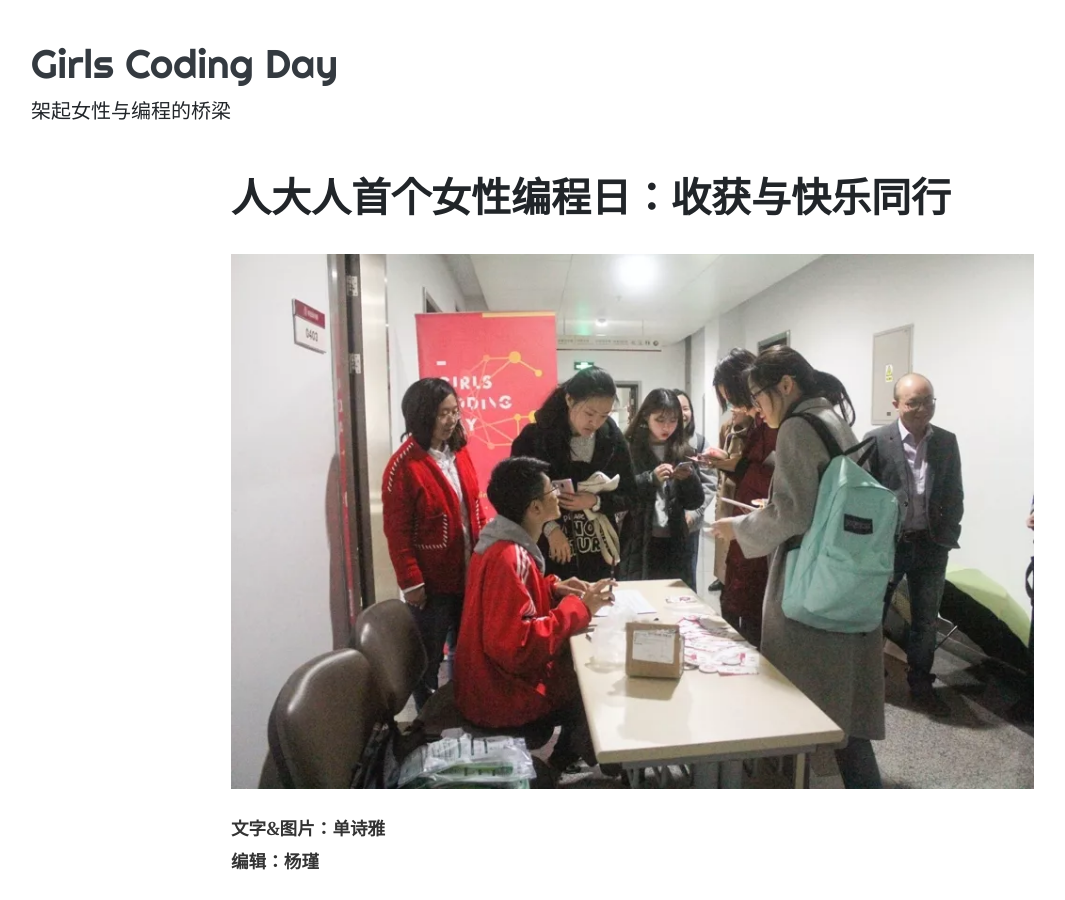
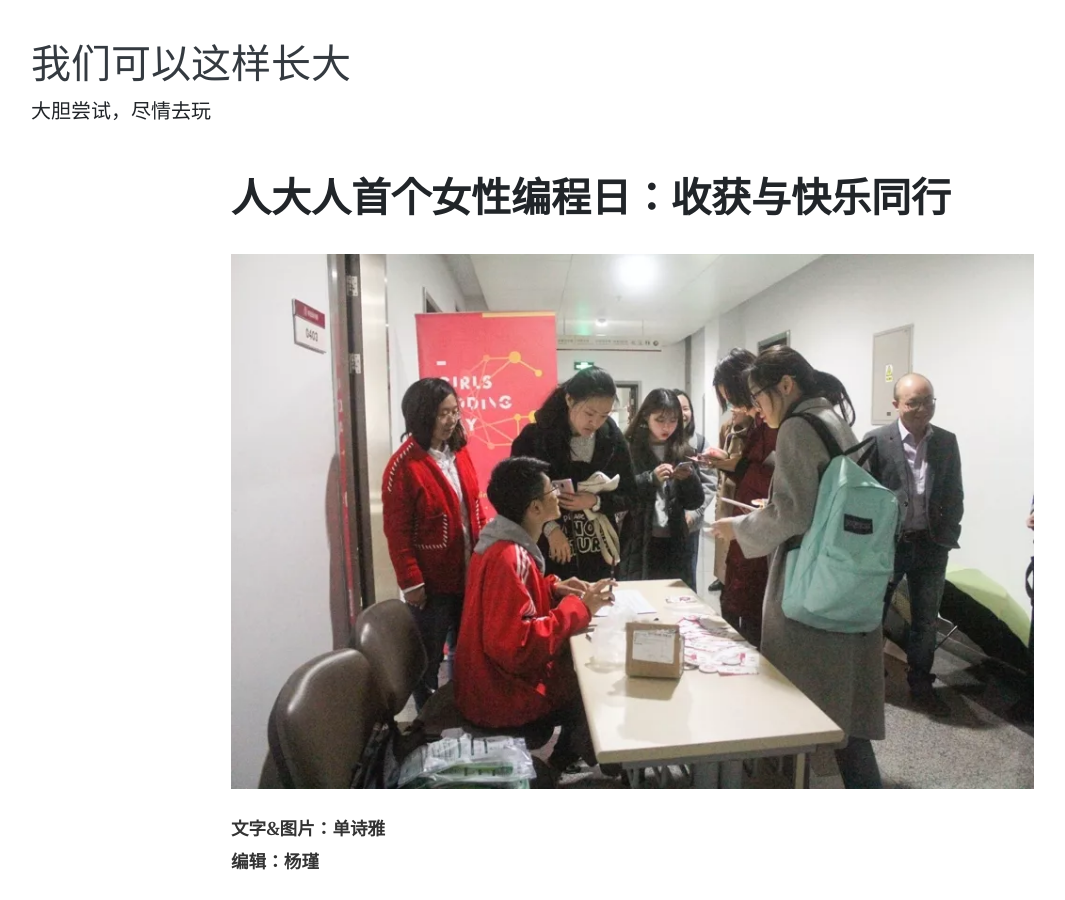
Before and after one commit to rossi-a/my-arts, a Jekyll site: the page built from _posts/2018-11-05-my-first-post.md, in a window 1280 px wide and 900 px high. Shown: the whole window, without its empty margins (54-1119 px from the left). Built offline with Jekyll 4.4.1, drawn with Linux system fonts in a browser that asks for light colours; nearby versions of some CDN libraries; some of the changed text lies outside the part shown.

Commit message:
更新配置文件
自定义了标题

```diff
--- a/_config.yml
+++ b/_config.yml
@@ -1,12 +1,12 @@
 # "/" + 仓库的名字. 资源文件的路径组成部分
-baseurl: "/Girls-Coding-Day-Jekyll-blog-2"
+baseurl: "/my-illustrations"
 
 # 网页的标题
-title: "Girls Coding Day"
+title: "不设限的人生"
 # 网站的主标题
-name: "Girls Coding Day"
+name: "我们可以这样长大"
 # 网站副标题
-description: "架起女性与编程的桥梁"
+description: "大胆尝试，尽情去玩"
 
 # 分页配置
 # 每页文章数量
```
